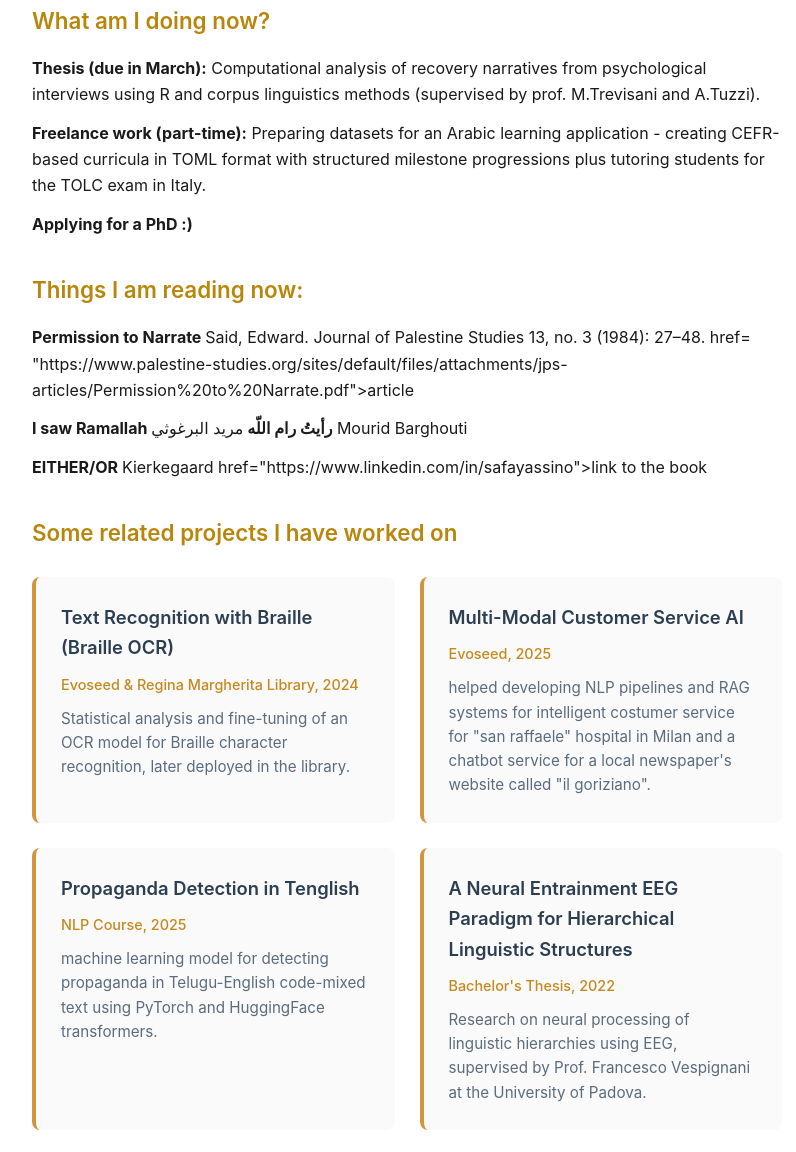
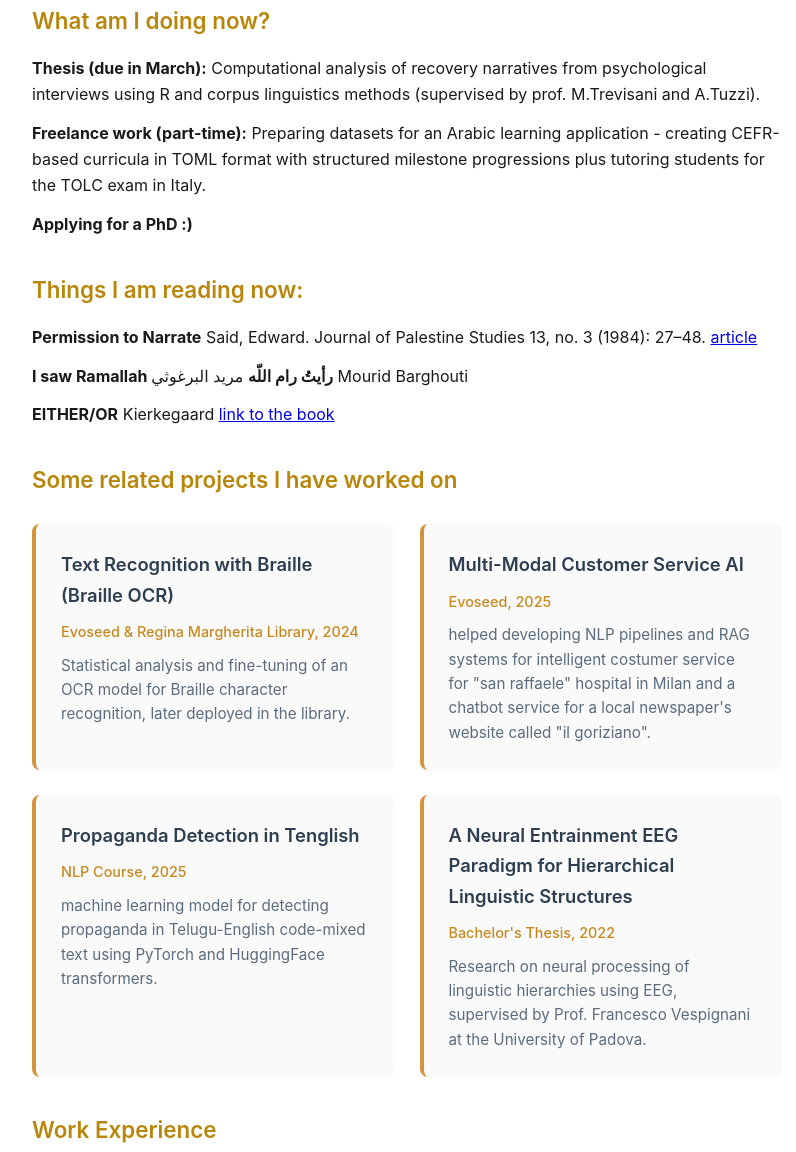
Before and after one commit to safayassino/safayassino.github.io, a plain HTML site: page index.html in a window 1280 px wide. Shown: the part 742-1894 px from the top of the page, without its empty margins (233-1029 px from the left). Drawn offline with Linux system fonts and the light colour scheme.

Commit message:
Update reading section in index.html

```diff
--- a/index.html
+++ b/index.html
@@ -232,13 +232,13 @@
         <p><strong>Applying for a PhD :)</strong> </p>
     </section>
 
+    <section>
+        <h2>Things I am reading now:</h2>
+        <p><strong>Permission to Narrate</strong> Said, Edward. Journal of Palestine Studies 13, no. 3 (1984): 27–48. <a href="https://www.palestine-studies.org/sites/default/files/attachments/jps-articles/Permission%20to%20Narrate.pdf">article</a></p>
+        <p><strong>I saw Ramallah رأيتُ رام اللّه</strong> مريد البرغوثي Mourid Barghouti</p>
+        <p><strong>EITHER/OR</strong> Kierkegaard <a href="https://ia803203.us.archive.org/13/items/in.ernet.dli.2015.188763/2015.188763.Either-Or-Vol-Ii_text.pdf">link to the book</a></p>
     </section>
-        <h2>Things I am reading now: </h2>
-        <p><strong> Permission to Narrate </strong> Said, Edward. Journal of Palestine Studies 13, no. 3 (1984): 27–48. <a> href= "https://www.palestine-studies.org/sites/default/files/attachments/jps-articles/Permission%20to%20Narrate.pdf">article</a> </p>
-        <p> <strong> I saw Ramallah رأيتُ رام اللّه </strong> مريد البرغوثي Mourid Barghouti</p>
-        <p> <strong> EITHER/OR </strong> Kierkegaard <a> href="https://www.linkedin.com/in/safayassino">link to the book</a> </p>
 
-    <section>
         <h2>Some related projects I have worked on </h2>
 
         <div class="card-grid">
```
